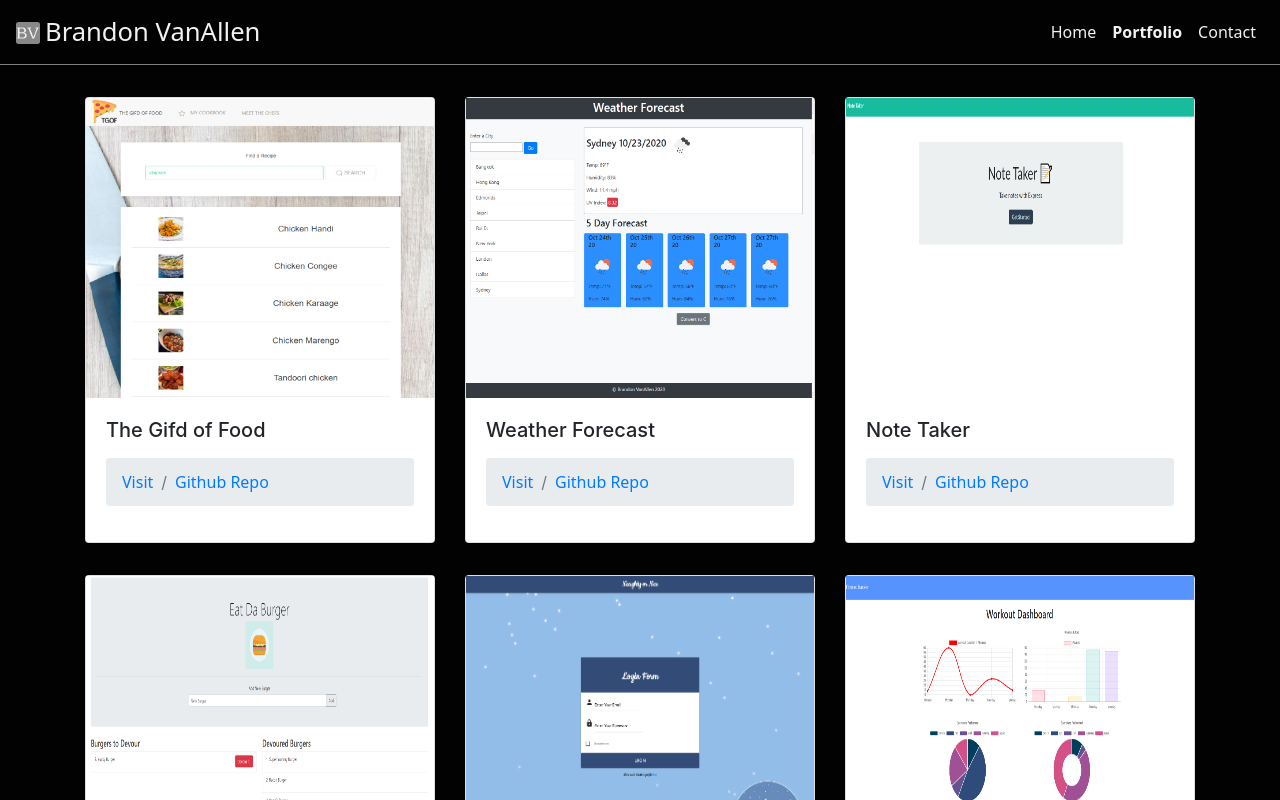
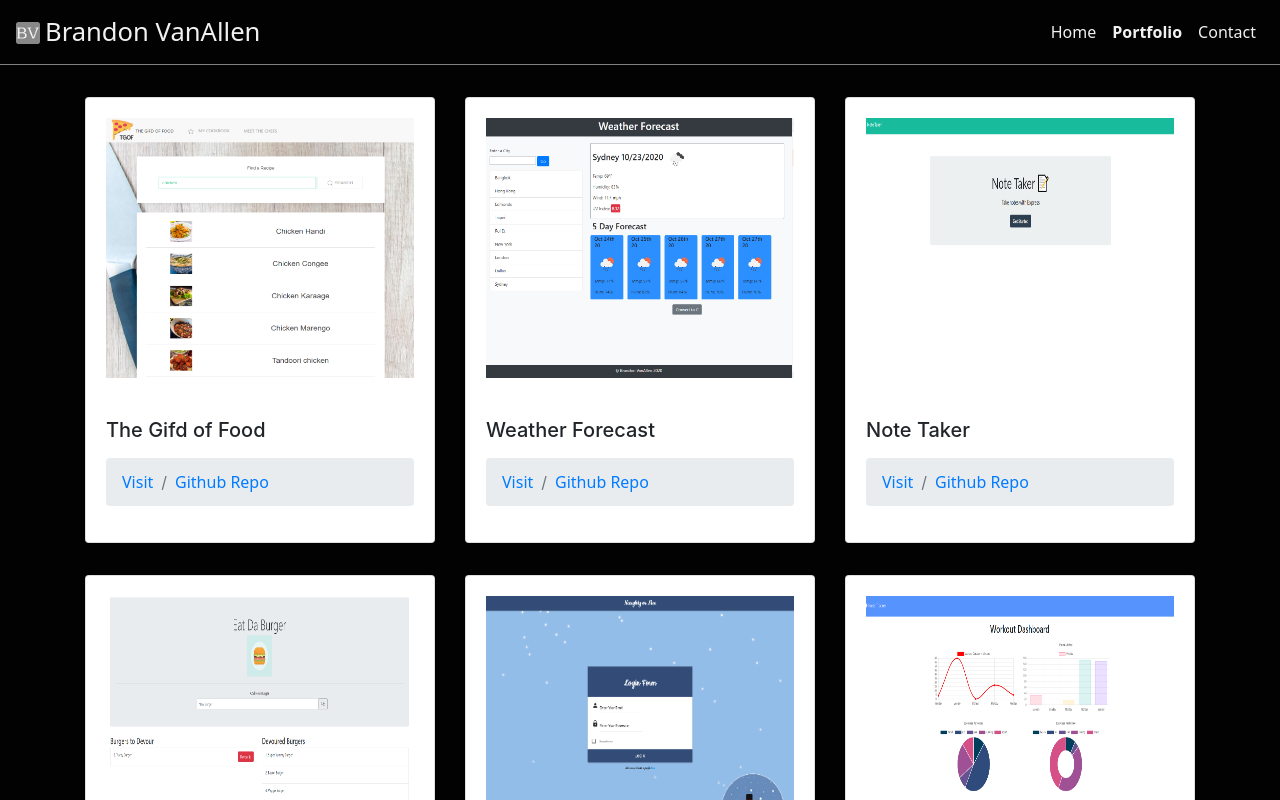
Before and after one commit to BrandonVA/BrandonVA.github.io, a React (Create React App) app: page /portfolio in a window 1280 px wide. Shown: the top 800 px of the page. Built offline with nearby package versions, Linux system fonts and the light colour scheme.

Commit message:
Added padding to the img card.

```diff
--- a/src/components/ProjectCol/style.css
+++ b/src/components/ProjectCol/style.css
@@ -2,6 +2,7 @@ img.cardImg {
   display: block;
   min-height: 300px;
   max-height: 300px;
+  padding: 1.25rem;
 }
 
 .col {
```
